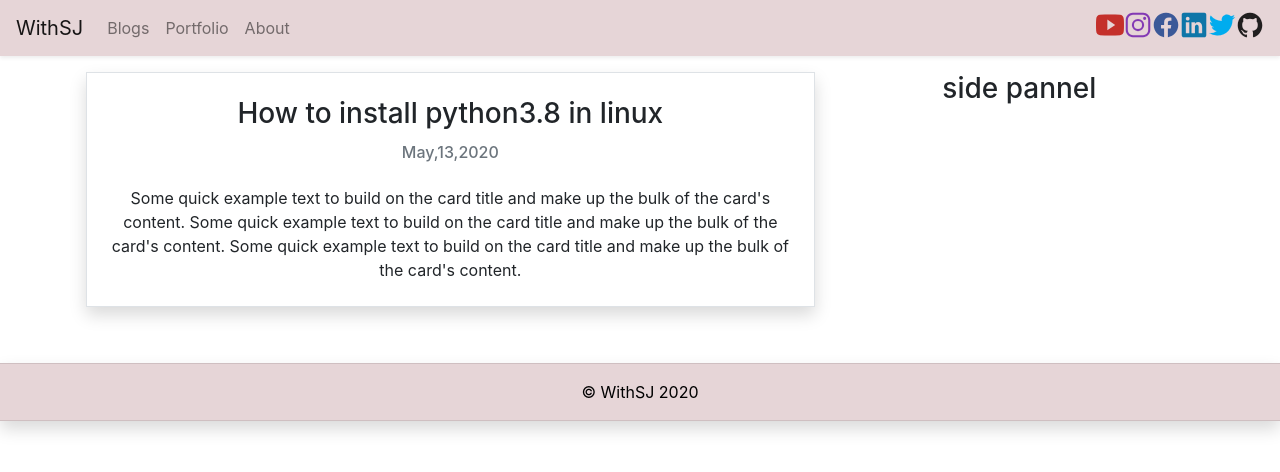
After one commit to WithSJ/withsj-web, a Flask app: a page that uses templates/blogpage.html in a window 1280 px wide. The commit adds this page. Shown: the top 472 px of the page. Run offline with Flask 2, Linux system fonts and the light colour scheme; some libraries are stand-ins or nearby versions.

Commit message:
blogpage added

```diff
--- a/main.py
+++ b/main.py
@@ -19,5 +19,10 @@ def portfolio():
 def about():
     return render_template('about.html')
 
+@app.route("/blogs/<string:name>")
+def blogpage(name):
+    return render_template('blogpage.html',name=name)
+
+
 if __name__ == "__main__":
     app.run(debug=True)
--- a/templates/blogcard.html
+++ b/templates/blogcard.html
@@ -5,7 +5,7 @@
         <div class="row">
                 <div class="card shadow" style="width: 95%;">
                     <div class="card-body">
-                        <a href=""><h5 class="card-title mb-0">How to install python3.8 in linux</h5></a>
+                        <a href="/blogs/uniquelink"><h5 class="card-title mb-0">How to install python3.8 in linux</h5></a>
 
                         <h6 class=" mb-2 text-muted">May,13,2020</h6>
 
--- /dev/null
+++ b/templates/blogpage.html
@@ -0,0 +1,32 @@
+{%extends "navbar.html"%}
+{%block content%}
+
+<div class="row">
+    <div class="col-sm-auto col-md-auto col-lg-8 mb-4">
+        <div class="container border shadow">
+            <div class="text-center">
+
+
+                <h3 class="card-title mt-4">How to install python3.8 in linux</h3>
+
+                <h6 class=" mb-2 text-muted mb-4">May,13,2020</h6>
+
+                <p class="card-text mb-4">
+                    Some quick example text to build on the card title and make up the bulk of the card's content.
+                    Some quick example text to build on the card title and make up the bulk of the card's content.
+                    Some quick example text to build on the card title and make up the bulk of the card's content.
+
+                </p>
+
+            </div>
+        </div>
+
+    </div>
+
+    <div class="col-sm col-md col-lg-4 text-left">
+        <h3 class="h3 text-center mb-1">side pannel</h3>
+
+    </div>
+</div>
+
+{%endblock content%}
```
